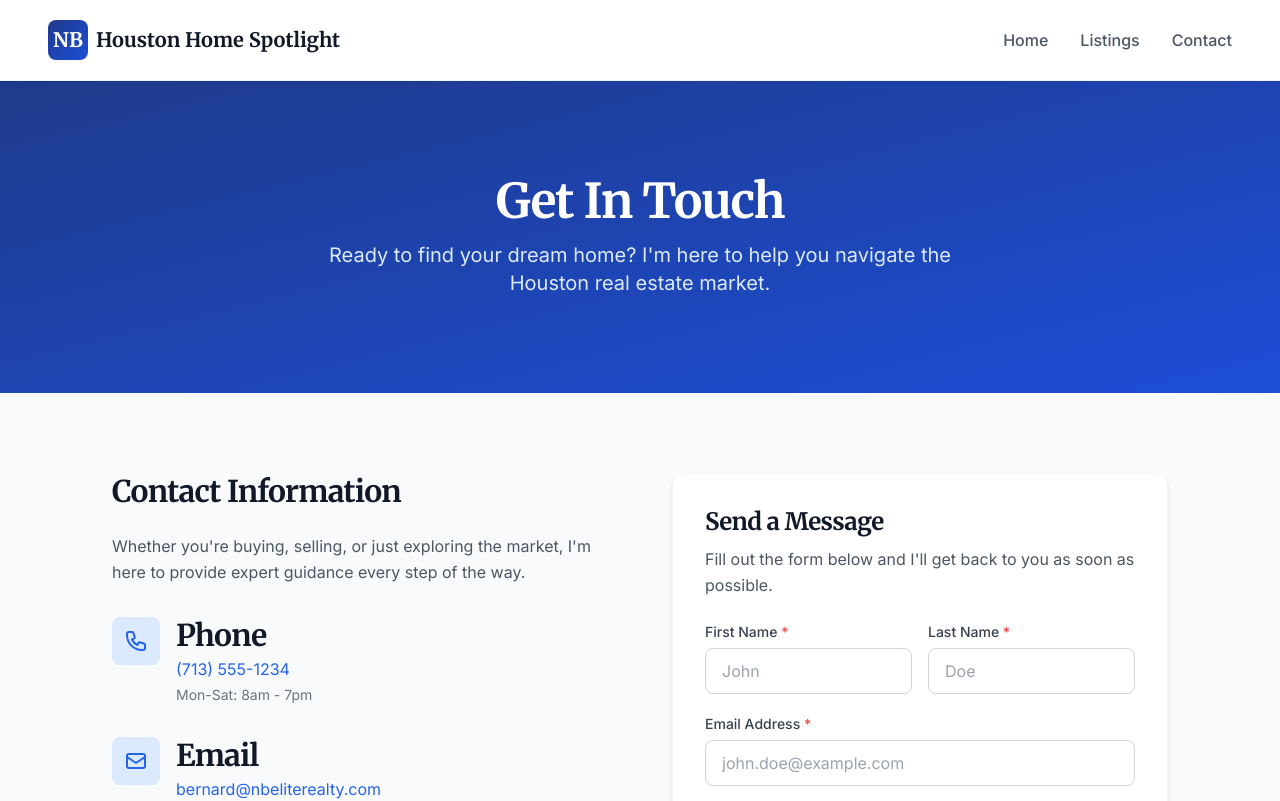
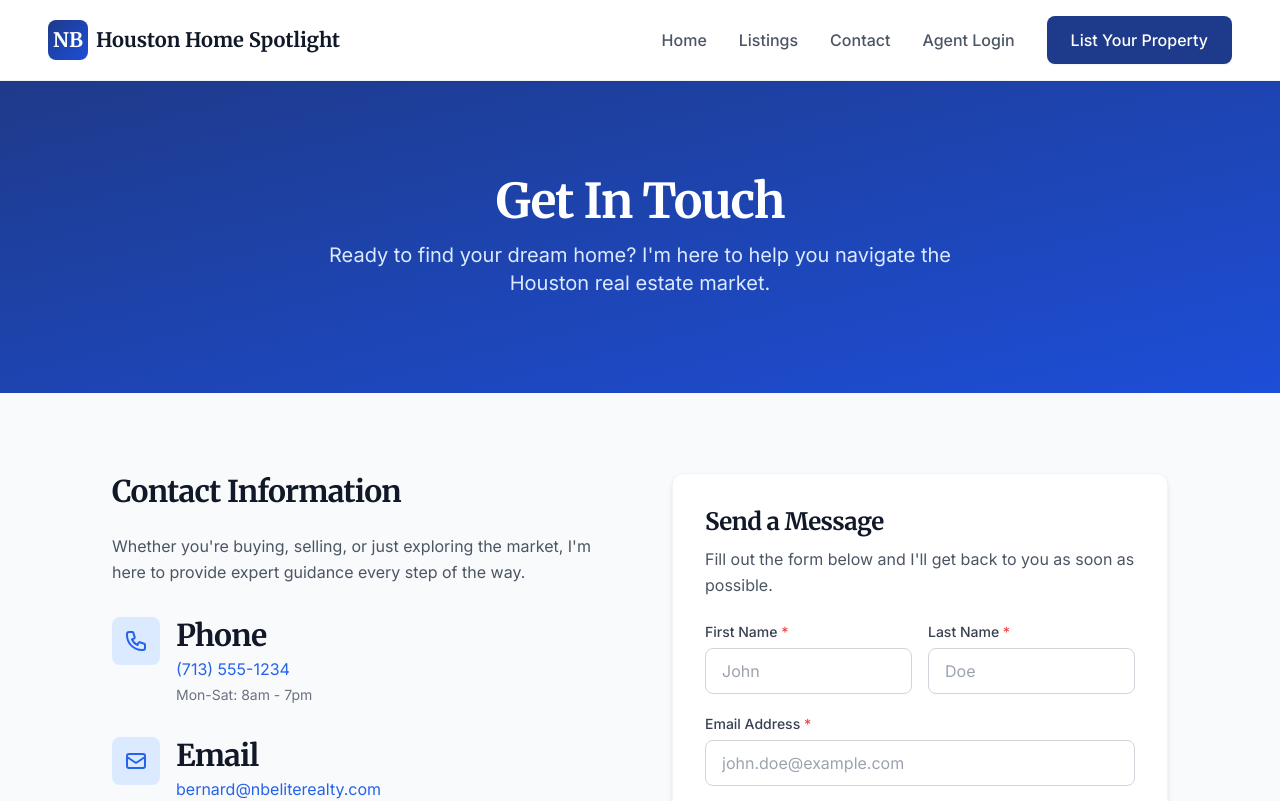
Before and after one commit to berniecpa/houston-home-spotlight-v2, a Next.js app: page /contact in a window 1280 px wide. Shown: the top 801 px of the page. Built offline with nearby package versions, Linux system fonts and the light colour scheme.

Commit message:
fix: add Agent Login + List Your Property links to public Header nav
The (auth) pages (/login, /register) existed but nothing on the public site
linked to them — agents had no way to reach sign-in/registration from the
homepage. Add both to desktop and mobile nav.

```diff
--- a/src/components/Header.tsx
+++ b/src/components/Header.tsx
@@ -39,6 +39,15 @@ export default function Header() {
                 {link.label}
               </Link>
             ))}
+            <Link
+              href="/login"
+              className="text-gray-600 hover:text-primary-900 font-medium transition-colors duration-200 py-2"
+            >
+              Agent Login
+            </Link>
+            <Link href="/register" className="btn-primary">
+              List Your Property
+            </Link>
           </nav>
 
           {/* Mobile Menu Button */}
@@ -94,6 +103,24 @@ export default function Header() {
                   </Link>
                 </li>
               ))}
+              <li>
+                <Link
+                  href="/login"
+                  className="block px-4 py-3 min-h-[44px] flex items-center text-gray-600 hover:text-primary-900 hover:bg-gray-50 rounded-lg font-medium transition-colors duration-200"
+                  onClick={() => setIsMenuOpen(false)}
+                >
+                  Agent Login
+                </Link>
+              </li>
+              <li>
+                <Link
+                  href="/register"
+                  className="block px-4 py-3 min-h-[44px] flex items-center text-primary-900 hover:bg-gray-50 rounded-lg font-semibold transition-colors duration-200"
+                  onClick={() => setIsMenuOpen(false)}
+                >
+                  List Your Property
+                </Link>
+              </li>
             </ul>
           </nav>
         </div>
```
